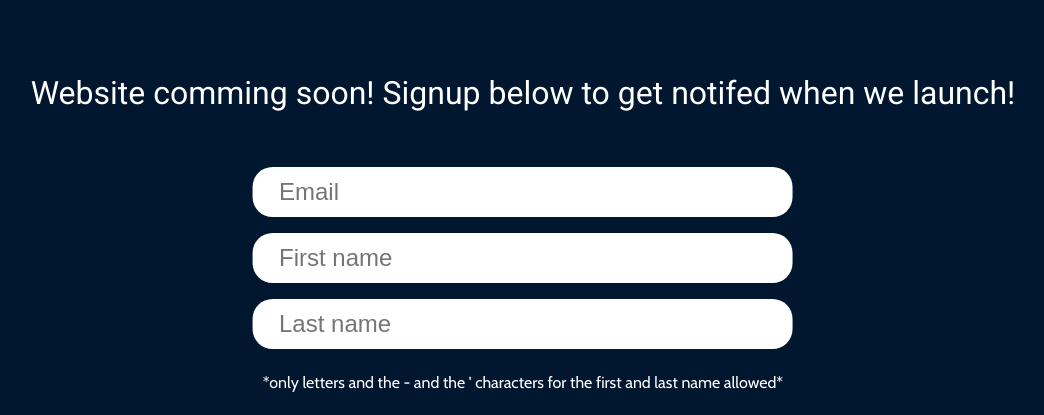
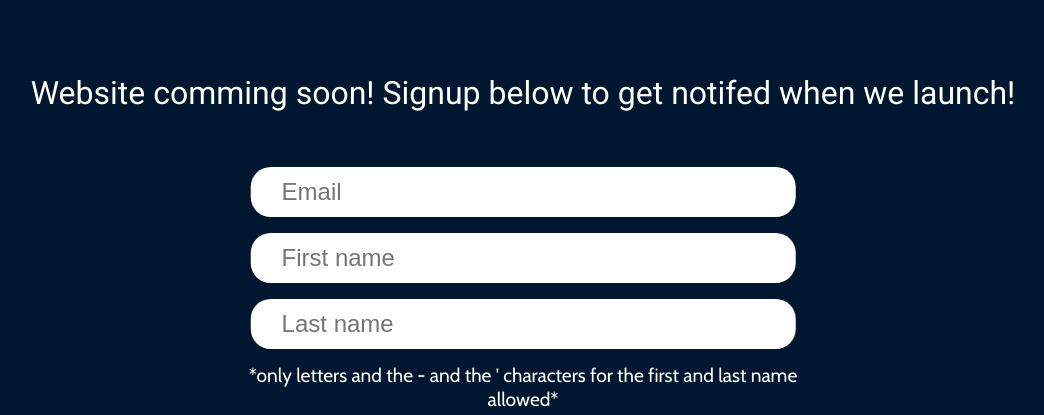
Before and after one commit to DerVeganePfannkuchen/international.github.io, a plain HTML site: page index.html in a window 1280 px wide. Shown: the part 350-765 px from the top of the page, without its empty margins (117-1161 px from the left). Drawn offline with nearby package versions, Linux system fonts and the light colour scheme.

Commit message:
cange fontsize

```diff
--- a/main.css
+++ b/main.css
@@ -122,7 +122,8 @@ subdivisions{
 }
 .hinweis{
     text-align: center;
-
+    font-size: 1.2em;
+    margin: 1%;
 }
 @media screen and (max-width: 1200px){
     .logo{
```
